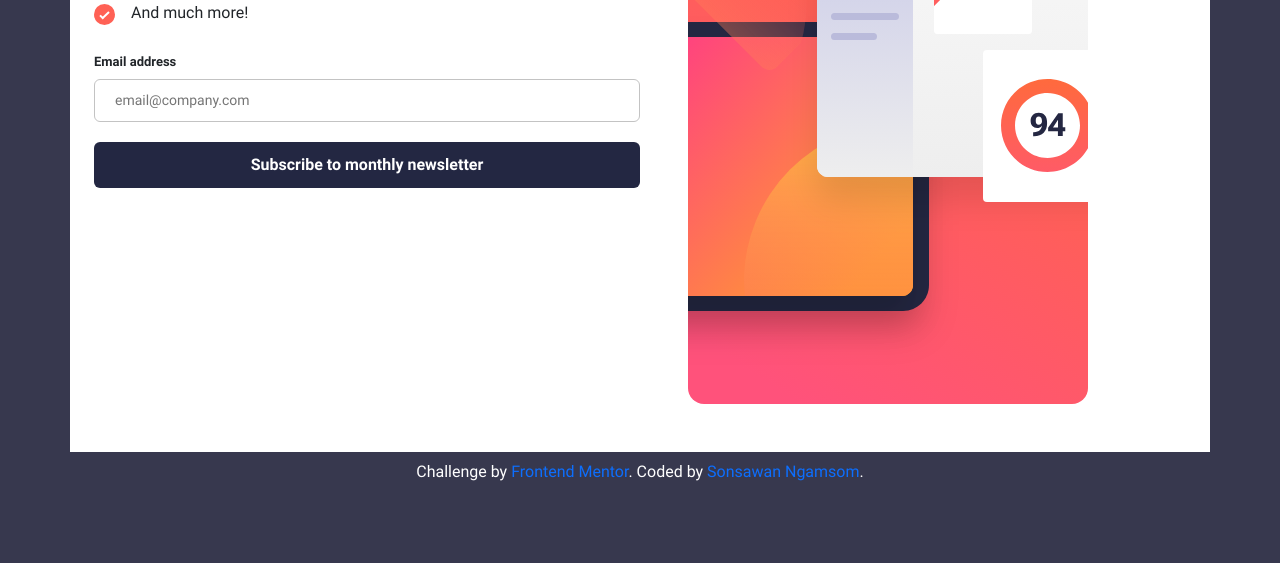
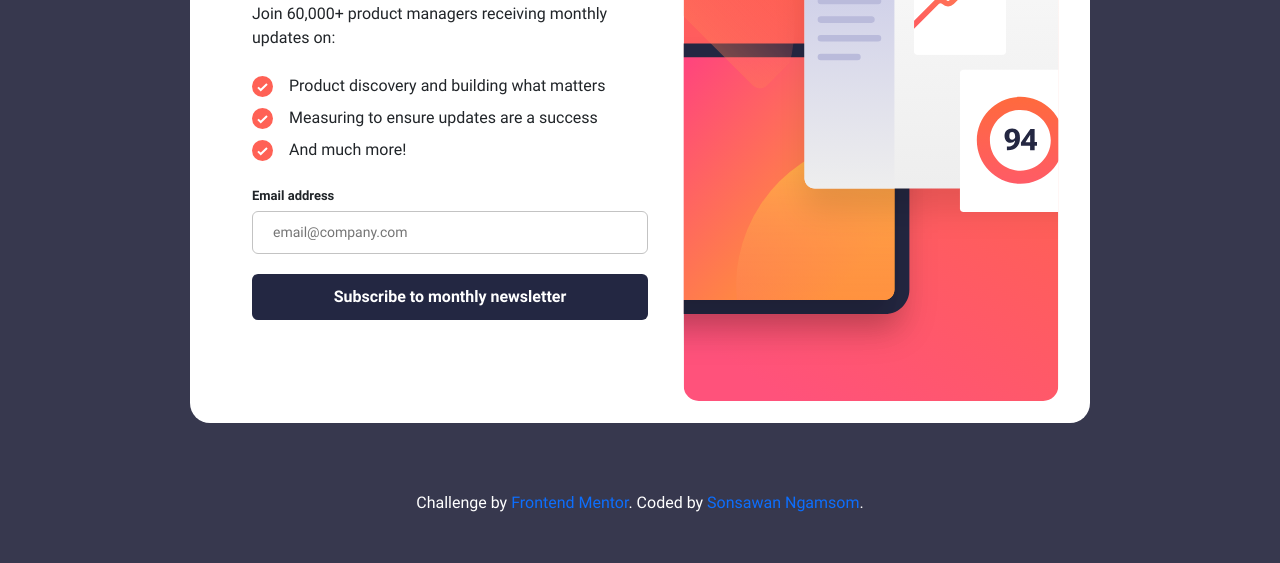
Before and after one commit to murphy6867/fontend-mentor-p4, a plain HTML site: page index.html in a window 1280 px wide. Shown: the part 237-800 px from the top of the page. Drawn offline with nearby package versions, Linux system fonts and the light colour scheme.

Commit message:
Styling is finished.

```diff
--- a/index.html
+++ b/index.html
@@ -9,6 +9,8 @@
   <link rel="stylesheet" href="https://cdn.jsdelivr.net/npm/bootstrap@5.0.1/dist/css/bootstrap.min.css">
   <!-- CSS -->
   <link rel="stylesheet" href="/myStyle.css">
+  <!-- JavaScript -->
+  <script src="/myScript.js"></script>
 </head>
 <body style="background-color:#37384E;">
   <main class="d-flex justify-content-center align-items-center">
@@ -16,7 +18,7 @@
       <div class="col-md-6 p-0 d-flex justify-content-center d-block d-md-none d-lg-none mb-3">
         <img src="/assets/images/illustration-sign-up-mobile.svg" alt="background-Image" class="img-fulid" />
       </div>
-      <div class="col-md-6 bg-white p-0">
+      <div class="col-md-6 bg-white userForm">
         <div class="my-4">
           <h1 class="_header display-2 my-3">Stay updated!</h1>
           <p class="m-0">Join 60,000+ product managers receiving monthly updates on:</p>
@@ -34,15 +36,18 @@
           <div><p class="m-0 d-inline">And much more!</p></div>
         </div>
         <div class="mt-4 mb-3">
-          <form action="">
-            <label for="comEmail">Email address</label>
-            <input type="email" name="Email" class="d-block w-100" id="comEmail" placeholder="email@company.com" required />
-            <button class="submit btn target w-100 text-white">Subscribe to monthly newsletter</button>
+          <form action="/subscribing.html" target="_self">
+            <div class="d-flex justify-content-between align-items-center">
+              <label for="emailInput" id="emailInput">Email address</label>
+              <div class="emailChecking" id="emailError"></div>
+            </div>
+            <input type="email" name="Email" class="d-block w-100" id="emailInput" placeholder="email@company.com" spellcheck="false" onkeyup="validateEmail" required />
+            <button class="submit btn target w-100 text-white" id="submitBtn">Subscribe to monthly newsletter</button>
           </form>
         </div>
       </div>
-      <div class="col-md-6 bg-white p-5 d-none d-md-block">
-        <img src="/assets/images/illustration-sign-up-desktop.svg" alt="background-Image" class="img-fulid" />
+      <div class="col-md-6 bg-white d-none d-md-flex">
+        <img src="/assets/images/illustration-sign-up-desktop.svg" alt="background-Image" class="img-fulid DskBanner" />
       </div>
     </div>
   </main>
@@ -51,6 +56,6 @@
     Challenge by <a href="https://www.frontendmentor.io?ref=challenge" target="_blank" class="text-decoration-none">Frontend Mentor</a>.
     Coded by <a href="https://www.linkedin.com/in/murphy6867/" target="_blank" class="text-decoration-none">Sonsawan Ngamsom</a>.
   </footer>
-  <script src="https://cdn.jsdelivr.net/npm/bootstrap@5.3.0-alpha3/dist/js/bootstrap.min.js" integrity="sha384-Y4oOpw
-  </boW3duJdCWv5ly8SCFYWqFDsfob/3GkgExXKV4idmbt98QcxXYs9UoXAB7BZ" crossorigin="anonymous"></script>
+  <script src="https://cdn.jsdelivr.net/npm/@popperjs/core@2.11.8/dist/umd/popper.min.js" integrity="sha384-I7E8VVD/ismYTF4hNIPjVp/Zjvgyol6VFvRkX/vR+Vc4jQkC+hVqc2pM8ODewa9r" crossorigin="anonymous"></script>
+  <script src="https://cdn.jsdelivr.net/npm/bootstrap@5.3.0/dist/js/bootstrap.min.js" integrity="sha384-fbbOQedDUMZZ5KreZpsbe1LCZPVmfTnH7ois6mU1QK+m14rQ1l2bGBq41eYeM/fS" crossorigin="anonymous"></script>
 </html>
--- a/myScript.js
+++ /dev/null
@@ -1,5 +0,0 @@
-const _Number = [4,5,12,3,4,6,8,98,90,4,5];
-
-const SortNumber = [..._Number].sort()
-
-console.log(SortNumber)
--- a/myStyle.css
+++ b/myStyle.css
@@ -8,8 +8,24 @@
     src: url(/assets/fonts/Roboto-Regular.ttf);
 }
 
+*{
+    padding: 0;
+    margin: 0;
+    border: 0;
+}
+
 body {
     font-family: Regular;
+    min-height: 100vh;
+}
+
+main {
+    min-height: 90vh;
+    box-sizing: border-box;
+    overflow: hidden;
+    display: flex;
+    justify-content: center;
+    align-items: center;
 }
 
 ._header {
@@ -38,8 +54,52 @@ input[type="email"] {
     font-size: 16px;
 }
 
+.submit:hover {
+    background: rgb(255,83,120);
+    background: linear-gradient(90deg, rgba(255,83,120,1) 0%, rgba(212,63,54,1) 57%, rgba(255,104,66,1) 100%);
+}
+
+.emailChecking {
+    font-family: Header;
+    font-size: 13px;
+    display: block;
+    color: #E3635B;
+}
+
+/* Desktop viewport */
+@media (min-width: 768px) {
+    .contentContainer {
+        min-width: 700px;
+        width: 900px;
+        height: 600px;
+        min-height: 600px;
+        border-radius: 20px;
+        align-items: center;
+        box-sizing: border-box;
+        overflow: hidden;
+        padding: 10px 10px 10px 50px;
+    }
+
+    .userForm {
+        padding: clamp(1px, 2px + 1.1vw, 12px);
+    }
+
+    ._header {
+        font-size: clamp(3.1rem, 0.5rem + 1.1vw, 3.8rem);
+    }
+
+    .DskBanner {
+        min-width: 300px;
+        width: 425px;
+        height: 555px;
+        min-height: 445px;
+        padding-left:  calc(15px + ((50vw - 768px) / 10));;
+    }
+}
+
+/* Mobile viewport */
 @media (max-width: 767px) {
     .contentContainer {
-        border-radius: 0 0 20px 20px;
+        border-radius: 20px;
     }
 }
--- /dev/null
+++ b/subscripbing.css
@@ -0,0 +1,99 @@
+* {
+    padding: 0;
+    margin: 0;
+    border: 0;
+}
+
+@font-face {
+    font-family: HEADER;
+    src: url(/assets/fonts/Roboto-Bold.ttf);
+}
+
+@font-face {
+    font-family: Regular;
+    src: url(/assets/fonts/Roboto-Regular.ttf);
+}
+
+body {
+    background-color: #37384E;
+    min-height: 100vh;
+    display: flex;
+    justify-content: center;
+    align-items: center;
+}
+
+main {
+    background-color: #FFF;
+    min-height: 300px;
+    display: flex;
+    flex-direction: column;
+    align-items: flex-start;
+    justify-content: center;
+    margin: 50px;
+    border-radius: 30px;
+    box-shadow: rgba(0, 0, 0, 0.35) 0px 5px 15px;
+}
+
+h1 {
+    font-family: HEADER;
+    font-size: 44px;
+}
+
+p {
+    font-family: Regular;
+    font-size: 14px;
+}
+
+span {
+    font-family: HEADER;
+}
+
+button {
+    background-color: #232742;
+    color: #FFF;
+    display: block;
+    width: 100%;
+    font-family: HEADER;
+    cursor: pointer;
+    padding: 13px;
+    border-radius: 6px;
+    font-size: 15px;
+}
+
+button:hover {
+    background: rgb(255,83,120);
+    background: linear-gradient(90deg, rgba(255,83,120,1) 0%, rgba(212,63,54,1) 57%, rgba(255,104,66,1) 100%);
+}
+
+@media (min-width: 440px) {
+    main {
+        width: 320px;
+        max-width: 320px;
+        padding: 40px;
+    }
+
+    div {
+        margin: 15px 0;
+    }
+
+    .containerButton {
+        width: 300px;
+    }
+}
+
+@media (max-width: 440px) {
+    main {
+        width: 350px;
+        max-width: 320px;
+        padding: 30px;
+    }
+
+    div {
+        margin: 10px 0;
+    }
+
+    .containerButton {
+        width: 265px;
+        margin: 10px auto;
+    }
+}
```
Also changed, not shown: subscribing.html (added, +38 -0 lines), 1 other file.
